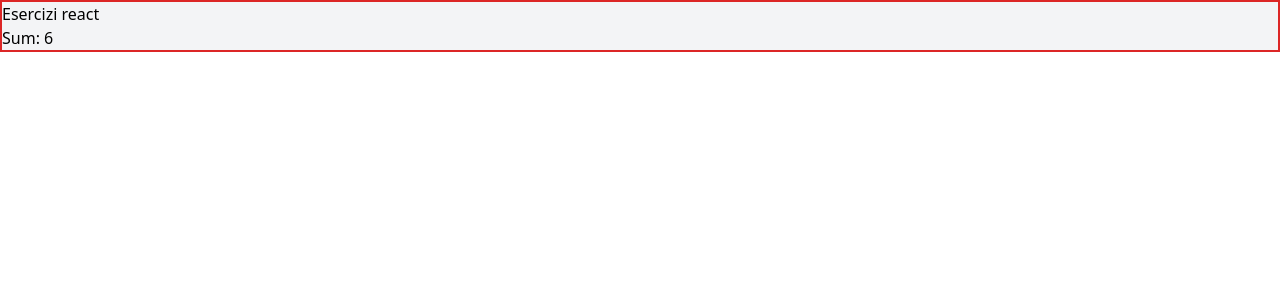
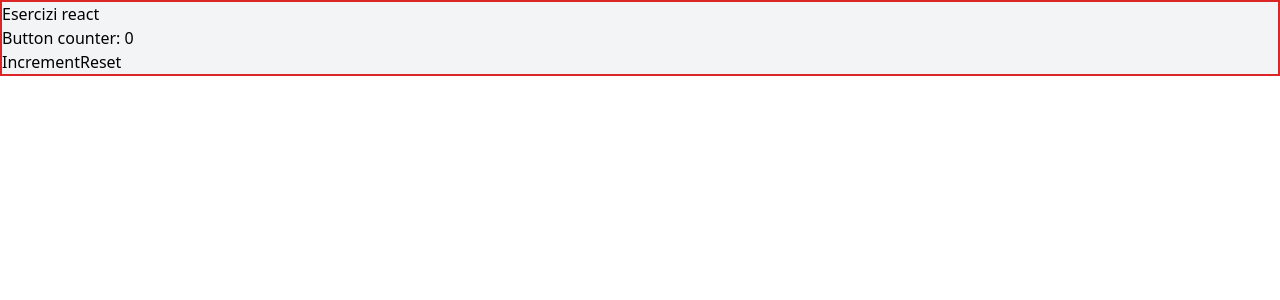
Before and after one commit to RavaMarghe/Esercizi-React, a React (Create React App) app in the folder my-app/: page / in a window 1280 px wide. Shown: the top 300 px of the page. Built offline with nearby package versions, Linux system fonts and the light colour scheme.

Commit message:
ClickCounter.js rewritten

```diff
--- a/my-app/src/App.js
+++ b/my-app/src/App.js
@@ -1,12 +1,12 @@
 import React from "react";
+import { ClickCounter } from "./ClickCounter";
 import { Container } from "./Container";
-import { Sum } from "./Sum";
 
 export class App extends React.Component {
   render() {
     return (
       <Container title="Esercizi react">
-        <Sum />
+        <ClickCounter />
       </Container>
     );
   }
--- a/my-app/src/ClickCounter.js
+++ b/my-app/src/ClickCounter.js
@@ -1,6 +1,26 @@
-import React from "react";
+import { useState } from "react";
 
-export class ClickCounter extends React.Component {
+export function ClickCounter({ initialValue = 0 }) {
+  const [counter, setCounter] = useState(initialValue);
+
+  function handleIncrementButton() {
+    setCounter((c) => c + 1);
+  }
+
+  function handleResetButton() {
+    setCounter(initialValue);
+  }
+
+  return (
+    <div>
+      <h1>Button counter: {counter}</h1>
+      <button onClick={handleIncrementButton}>Increment</button>
+      <button onClick={handleResetButton}>Reset</button>
+    </div>
+  );
+}
+
+/*export class ClickCounter extends React.Component {
 
     state = {
         count: this.props.initialValue,
@@ -27,4 +47,4 @@ export class ClickCounter extends React.Component {
 ClickCounter.defaultProps = {
     initialValue: 0,
     incrementBy: 1,
-  };
+  };*/
```
